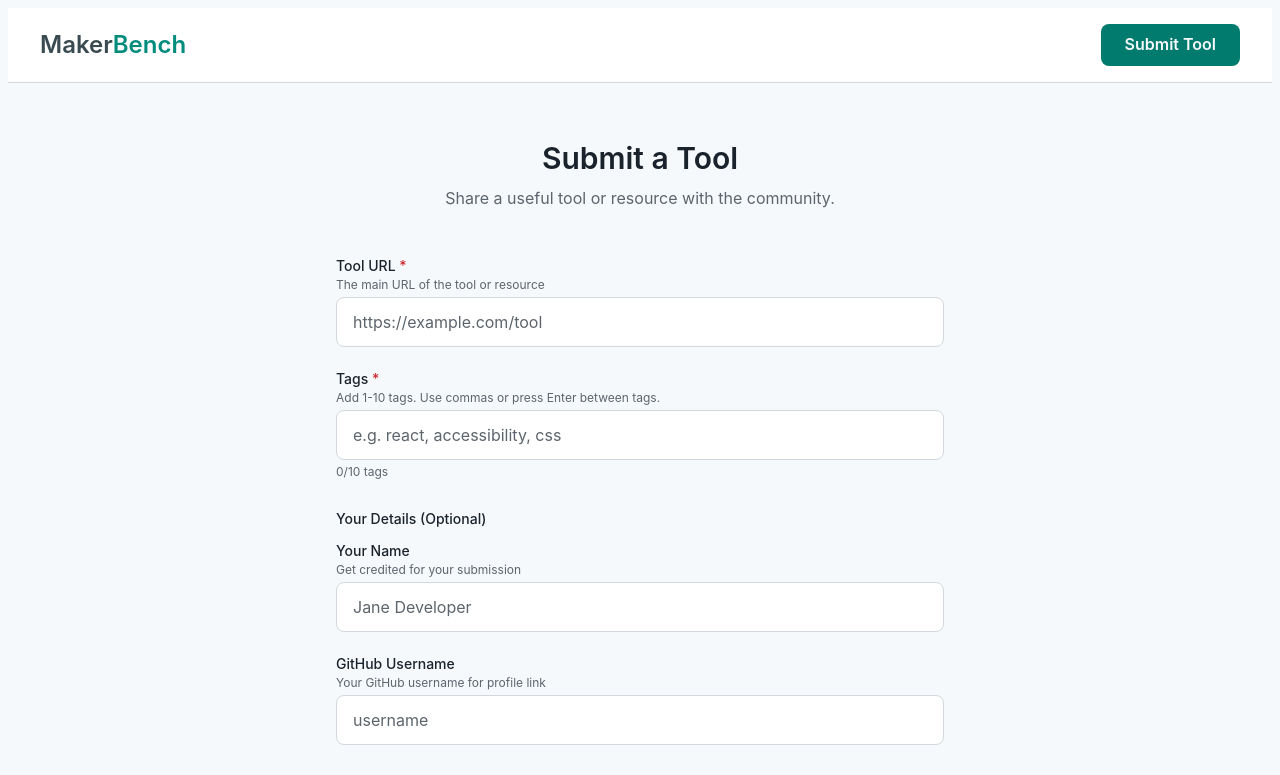
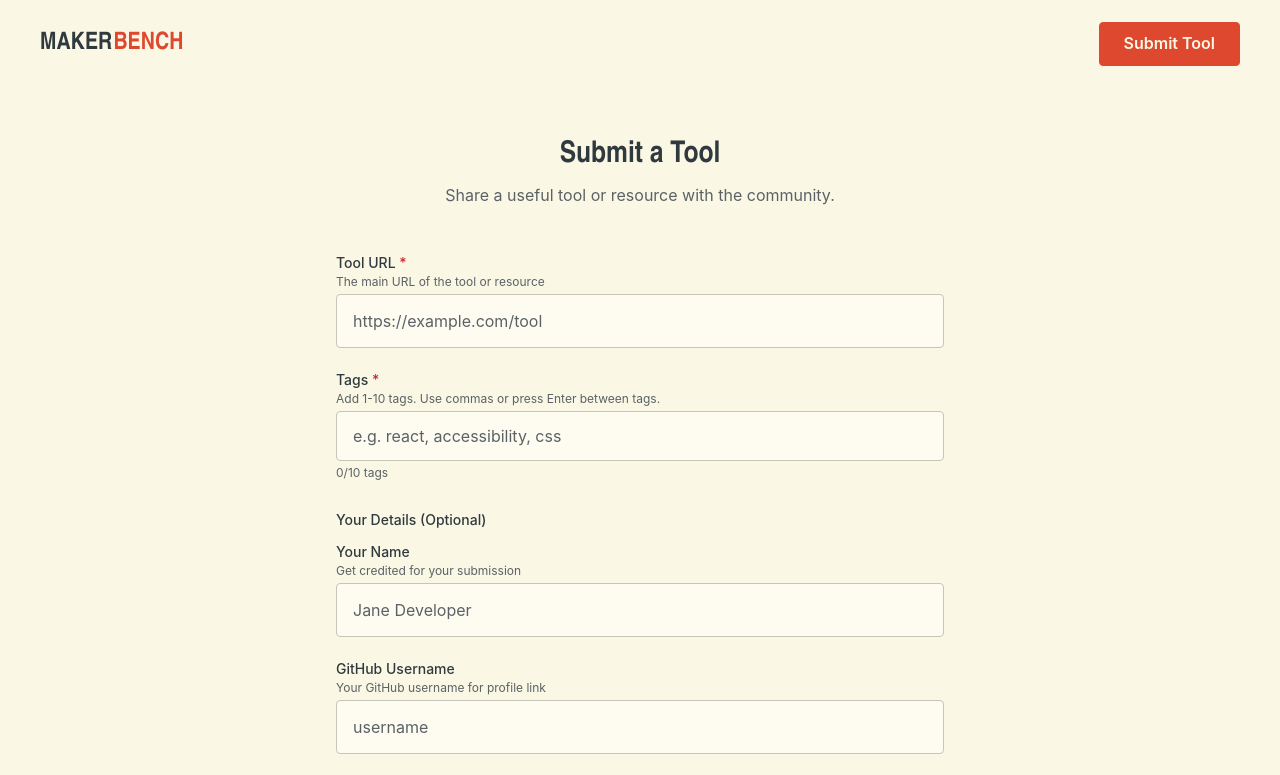
Before and after one commit to schalkneethling/makerbench-next, a React (Vite) app: page /submit in a window 1280 px wide. Shown: the top 775 px of the page. Built offline with nearby package versions, Linux system fonts and the light colour scheme.

Commit message:
Refresh MakerBench visual design

```diff
--- a/src/components/layout/Footer.css
+++ b/src/components/layout/Footer.css
@@ -3,8 +3,7 @@
  */
 
 .Footer {
-  background-color: var(--color-surface-sunken);
-  border-block-start: var(--border-default);
+  background-color: transparent;
   margin-block-start: auto;
   padding-block: var(--size-24);
   padding-inline: var(--size-16);
--- a/src/components/layout/Header.css
+++ b/src/components/layout/Header.css
@@ -3,9 +3,9 @@
  */
 
 .Header {
-  background-color: var(--color-surface-raised);
-  border-block-end: var(--border-default);
-  padding: var(--size-16);
+  background-color: transparent;
+  padding-block: var(--size-14);
+  padding-inline: var(--size-16);
 }
 
 .Header-inner {
@@ -18,7 +18,7 @@
 
 .Header-nav {
   display: flex;
-  gap: var(--size-16);
+  gap: var(--size-12);
 }
 
 @media (width < 48rem) {
--- a/src/components/ui/Button.css
+++ b/src/components/ui/Button.css
@@ -4,7 +4,7 @@
 
 .Button {
   align-items: center;
-  border: none;
+  border: var(--size-1) solid transparent;
   border-radius: var(--radius-md);
   display: inline-flex;
   font: var(--typography-button);
@@ -31,6 +31,7 @@
 /* Primary variant */
 .Button--primary {
   background-color: var(--color-primary);
+  border-color: var(--color-primary);
   color: var(--color-text-inverted);
 }
 
@@ -44,13 +45,14 @@
 
 /* Secondary variant */
 .Button--secondary {
-  background-color: transparent;
+  background-color: var(--color-surface-raised);
   border: var(--border-strong);
   color: var(--color-text);
 }
 
 .Button--secondary:not(:disabled):hover {
-  background-color: var(--color-surface-sunken);
+  background-color: var(--color-text);
+  color: var(--color-text-inverted);
 }
 
 /* Ghost variant */
--- a/src/components/ui/Input.css
+++ b/src/components/ui/Input.css
@@ -8,9 +8,10 @@
   border-radius: var(--radius-md);
   color: var(--color-text);
   font: var(--typography-body-base);
-  padding-block: var(--size-12);
+  padding-block: var(--size-14);
   padding-inline: var(--size-16);
   transition:
+    background-color var(--transition-fast),
     border-color var(--transition-fast),
     box-shadow var(--transition-fast);
 }
@@ -26,6 +27,7 @@
 }
 
 .Input:focus {
+  background-color: var(--color-surface);
   border-color: var(--color-primary);
   outline: none;
 }
--- a/src/pages/HomePage.css
+++ b/src/pages/HomePage.css
@@ -5,12 +5,14 @@
 .HomePage {
   display: flex;
   flex-direction: column;
-  gap: var(--size-32);
-  padding-block: var(--size-32);
+  gap: var(--size-40);
+  padding-block: var(--size-48);
   padding-inline: var(--size-16);
 }
 
 .HomePage-hero {
+  margin-inline: auto;
+  max-inline-size: 48rem;
   text-align: center;
 }
 
@@ -21,7 +23,7 @@
 
 .HomePage-subtitle {
   color: var(--color-text-muted);
-  margin-block-start: var(--size-8);
+  margin-block-start: var(--size-12);
 }
 
 .HomePage-search {
@@ -30,7 +32,9 @@
 }
 
 .HomePage-tags {
+  inline-size: min(100%, 64rem);
   justify-content: center;
+  margin-inline: auto;
 }
 
 .HomePage-results {
--- a/src/pages/HomePage.tsx
+++ b/src/pages/HomePage.tsx
@@ -317,9 +317,11 @@
   return (
     <div className="HomePage">
       <header className="HomePage-hero">
-        <h1 className="HomePage-title heading-3xl">Discover Tools</h1>
+        <h1 className="HomePage-title heading-3xl">
+          Find the right tool for the job
+        </h1>
         <p className="HomePage-subtitle body-lg">
-          Browse curated tools and resources for makers.
+          Browse practical software, references, and resources for makers.
         </p>
       </header>
 
--- a/src/styles/logo.css
+++ b/src/styles/logo.css
@@ -6,7 +6,9 @@
 .Logo {
   display: inline-flex;
   font: var(--typography-logo-base);
+  gap: 0.05em;
   text-decoration: none;
+  text-transform: uppercase;
 }
 
 .Logo:hover {
--- a/src/styles/tokens.css
+++ b/src/styles/tokens.css
@@ -19,9 +19,11 @@
   /* ========================================
    * Typography - Font Families
    * ======================================== */
+  --font-family-display:
+    "Avenir Next Condensed", "Arial Narrow", "Source Sans 3", sans-serif;
   --font-family-base:
-    inter, "Source Sans 3", "IBM Plex Sans", -apple-system, blinkmacsystemfont,
-    "Segoe UI", roboto, helvetica, arial, sans-serif;
+    "Source Sans 3", aptos, -apple-system, blinkmacsystemfont, "Segoe UI",
+    sans-serif;
   --font-family-mono:
     ui-monospace, "SF Mono", "Cascadia Code", "Segoe UI Mono",
     "Liberation Mono", menlo, monaco, consolas, monospace;
@@ -70,9 +72,9 @@
    * Border Radius (uses size tokens)
    * ======================================== */
   --radius-sm: var(--size-4);
-  --radius-md: var(--size-8);
-  --radius-lg: var(--size-12);
-  --radius-xl: var(--size-16);
+  --radius-md: var(--size-4);
+  --radius-lg: var(--size-8);
+  --radius-xl: var(--size-12);
   --radius-full: 50%;
 
   /* ========================================
@@ -97,33 +99,33 @@
    * ======================================== */
 
   /* Surfaces */
-  --color-surface: oklch(98% 0.005 250deg); /* Near white */
-  --color-surface-raised: oklch(100% 0 0deg); /* Pure white */
-  --color-surface-sunken: oklch(95% 0.01 250deg); /* Slightly darker */
+  --color-surface: oklch(97.5% 0.025 102deg); /* Warm bench paper */
+  --color-surface-raised: oklch(99% 0.015 102deg); /* Soft card surface */
+  --color-surface-sunken: oklch(93% 0.03 102deg); /* Ruled paper shade */
 
   /* Text */
-  --color-text: oklch(25% 0.02 250deg); /* Dark slate */
-  --color-text-muted: oklch(50% 0.015 250deg); /* Medium gray */
+  --color-text: oklch(34% 0.015 225deg); /* Charcoal */
+  --color-text-muted: oklch(49% 0.012 225deg); /* Soft graphite */
   --color-text-inverted: oklch(
-    98% 0.005 250deg
+    97.5% 0.025 102deg
   ); /* Light for dark backgrounds */
 
   /* Logo Colors - derived from brand */
-  --color-logo-maker: oklch(40% 0.025 220deg); /* Dark slate-blue */
-  --color-logo-bench: oklch(55% 0.15 185deg); /* Teal */
+  --color-logo-maker: var(--color-text);
+  --color-logo-bench: oklch(61% 0.19 32deg); /* Workshop red */
 
-  /* Primary - Teal (matches logo "Bench") */
-  --color-primary: oklch(50% 0.14 185deg);
-  --color-primary-hover: oklch(45% 0.14 185deg);
-  --color-primary-active: oklch(40% 0.14 185deg);
+  /* Primary - workshop red */
+  --color-primary: oklch(61% 0.19 32deg);
+  --color-primary-hover: oklch(55% 0.19 32deg);
+  --color-primary-active: oklch(49% 0.18 32deg);
 
-  /* Accent - Coral/Orange for CTAs */
-  --color-accent: oklch(65% 0.18 35deg);
-  --color-accent-hover: oklch(60% 0.18 35deg);
+  /* Accent - charcoal for firm secondary actions */
+  --color-accent: oklch(34% 0.015 225deg);
+  --color-accent-hover: oklch(27% 0.015 225deg);
 
   /* Borders */
-  --color-border: oklch(88% 0.01 250deg);
-  --color-border-strong: oklch(75% 0.015 250deg);
+  --color-border: oklch(82% 0.018 102deg);
+  --color-border-strong: oklch(42% 0.015 225deg);
 
   /* States */
   --color-success: oklch(55% 0.15 145deg);
@@ -132,7 +134,7 @@
   --color-info: oklch(55% 0.12 240deg);
 
   /* Focus ring */
-  --color-focus-ring: oklch(55% 0.15 185deg / 50%);
+  --color-focus-ring: oklch(61% 0.19 32deg / 45%);
   --focus-ring-width: 0.1875rem; /* 3px */
   --focus-ring-offset: var(--size-4);
   --focus-ring-offset-sm: 0.125rem; /* 2px - tighter for inline elements */
@@ -144,33 +146,33 @@
 @media (prefers-color-scheme: dark) {
   :root {
     /* Surfaces */
-    --color-surface: oklch(18% 0.015 250deg); /* Deep charcoal */
-    --color-surface-raised: oklch(22% 0.015 250deg); /* Elevated dark */
-    --color-surface-sunken: oklch(14% 0.015 250deg); /* Deeper */
+    --color-surface: oklch(22% 0.012 225deg); /* Deep charcoal */
+    --color-surface-raised: oklch(26% 0.012 225deg); /* Elevated dark */
+    --color-surface-sunken: oklch(18% 0.012 225deg); /* Deeper */
 
     /* Text */
-    --color-text: oklch(92% 0.01 250deg); /* Light gray */
-    --color-text-muted: oklch(65% 0.01 250deg); /* Muted gray */
+    --color-text: oklch(95% 0.018 102deg); /* Warm light */
+    --color-text-muted: oklch(73% 0.015 102deg); /* Muted paper */
     --color-text-inverted: oklch(
-      18% 0.015 250deg
+      22% 0.012 225deg
     ); /* Dark for light backgrounds */
 
     /* Logo Colors - brighter for dark mode */
-    --color-logo-maker: oklch(75% 0.02 220deg); /* Lighter slate */
-    --color-logo-bench: oklch(65% 0.15 185deg); /* Brighter teal */
+    --color-logo-maker: var(--color-text);
+    --color-logo-bench: oklch(68% 0.17 32deg);
 
-    /* Primary - Brighter teal for dark mode */
-    --color-primary: oklch(60% 0.14 185deg);
-    --color-primary-hover: oklch(65% 0.14 185deg);
-    --color-primary-active: oklch(55% 0.14 185deg);
+    /* Primary - brighter red for dark mode */
+    --color-primary: oklch(68% 0.17 32deg);
+    --color-primary-hover: oklch(73% 0.16 32deg);
+    --color-primary-active: oklch(61% 0.17 32deg);
 
     /* Accent */
-    --color-accent: oklch(70% 0.16 35deg);
-    --color-accent-hover: oklch(75% 0.16 35deg);
+    --color-accent: oklch(95% 0.018 102deg);
+    --color-accent-hover: oklch(88% 0.018 102deg);
 
     /* Borders */
-    --color-border: oklch(30% 0.015 250deg);
-    --color-border-strong: oklch(40% 0.015 250deg);
+    --color-border: oklch(36% 0.012 225deg);
+    --color-border-strong: oklch(58% 0.015 102deg);
 
     /* States */
     --color-success: oklch(60% 0.15 145deg);
@@ -179,6 +181,6 @@
     --color-info: oklch(60% 0.12 240deg);
 
     /* Focus ring */
-    --color-focus-ring: oklch(60% 0.15 185deg / 50%);
+    --color-focus-ring: oklch(68% 0.17 32deg / 50%);
   }
 }
--- a/src/styles/typography.css
+++ b/src/styles/typography.css
@@ -10,17 +10,17 @@
    * Use with any heading level as needed
    * ======================================== */
   --typography-heading-4xl: var(--font-weight-bold) var(--text-4xl) /
-    var(--line-height-tight) var(--font-family-base);
+    var(--line-height-tight) var(--font-family-display);
   --typography-heading-3xl: var(--font-weight-semibold) var(--text-4xl) /
-    var(--line-height-snug) var(--font-family-base);
+    var(--line-height-snug) var(--font-family-display);
   --typography-heading-2xl: var(--font-weight-semibold) var(--text-3xl) /
-    var(--line-height-snug) var(--font-family-base);
+    var(--line-height-snug) var(--font-family-display);
   --typography-heading-xl: var(--font-weight-semibold) var(--text-2xl) /
-    var(--line-height-snug) var(--font-family-base);
+    var(--line-height-snug) var(--font-family-display);
   --typography-heading-lg: var(--font-weight-semibold) var(--text-xl) /
-    var(--line-height-snug) var(--font-family-base);
+    var(--line-height-snug) var(--font-family-display);
   --typography-heading-base: var(--font-weight-semibold) var(--text-lg) /
-    var(--line-height-snug) var(--font-family-base);
+    var(--line-height-snug) var(--font-family-display);
 
   /* ========================================
    * Body Presets
@@ -46,13 +46,13 @@
    * Brand Presets
    * ======================================== */
   --typography-logo-xl: var(--font-weight-semibold) var(--text-4xl) /
-    var(--line-height-none) var(--font-family-base);
+    var(--line-height-none) var(--font-family-display);
   --typography-logo-lg: var(--font-weight-semibold) var(--text-3xl) /
-    var(--line-height-none) var(--font-family-base);
+    var(--line-height-none) var(--font-family-display);
   --typography-logo-base: var(--font-weight-semibold) var(--text-2xl) /
-    var(--line-height-none) var(--font-family-base);
+    var(--line-height-none) var(--font-family-display);
   --typography-logo-sm: var(--font-weight-semibold) var(--text-lg) /
-    var(--line-height-none) var(--font-family-base);
+    var(--line-height-none) var(--font-family-display);
 
   /* ========================================
    * Code Presets
```
Also changed, not shown: src/components/bookmarks/ToolCard.css (+6 -1 lines), src/components/search/SearchInput.css (+11 -1 lines), src/components/tags/TagBadge.css (+7 -4 lines).
